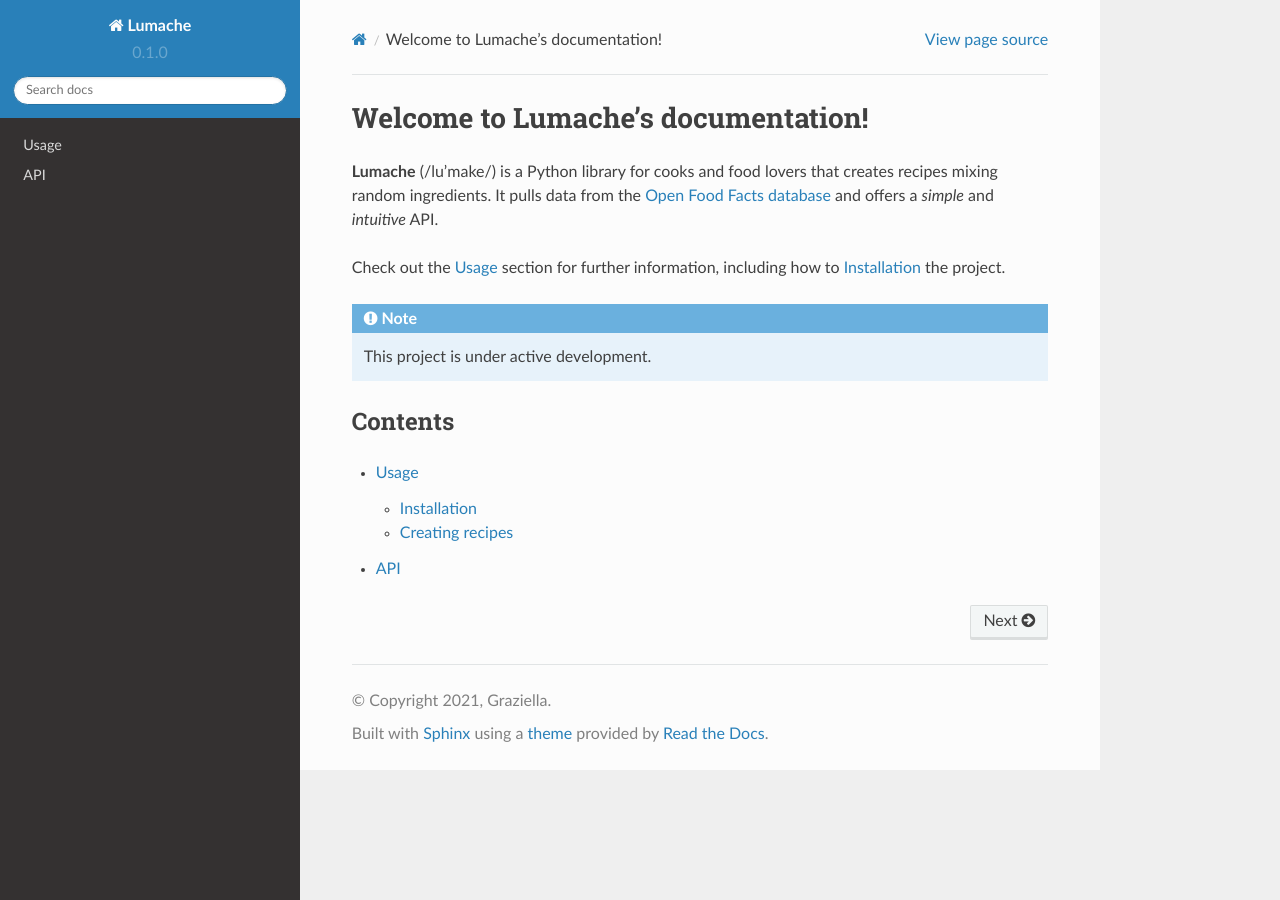
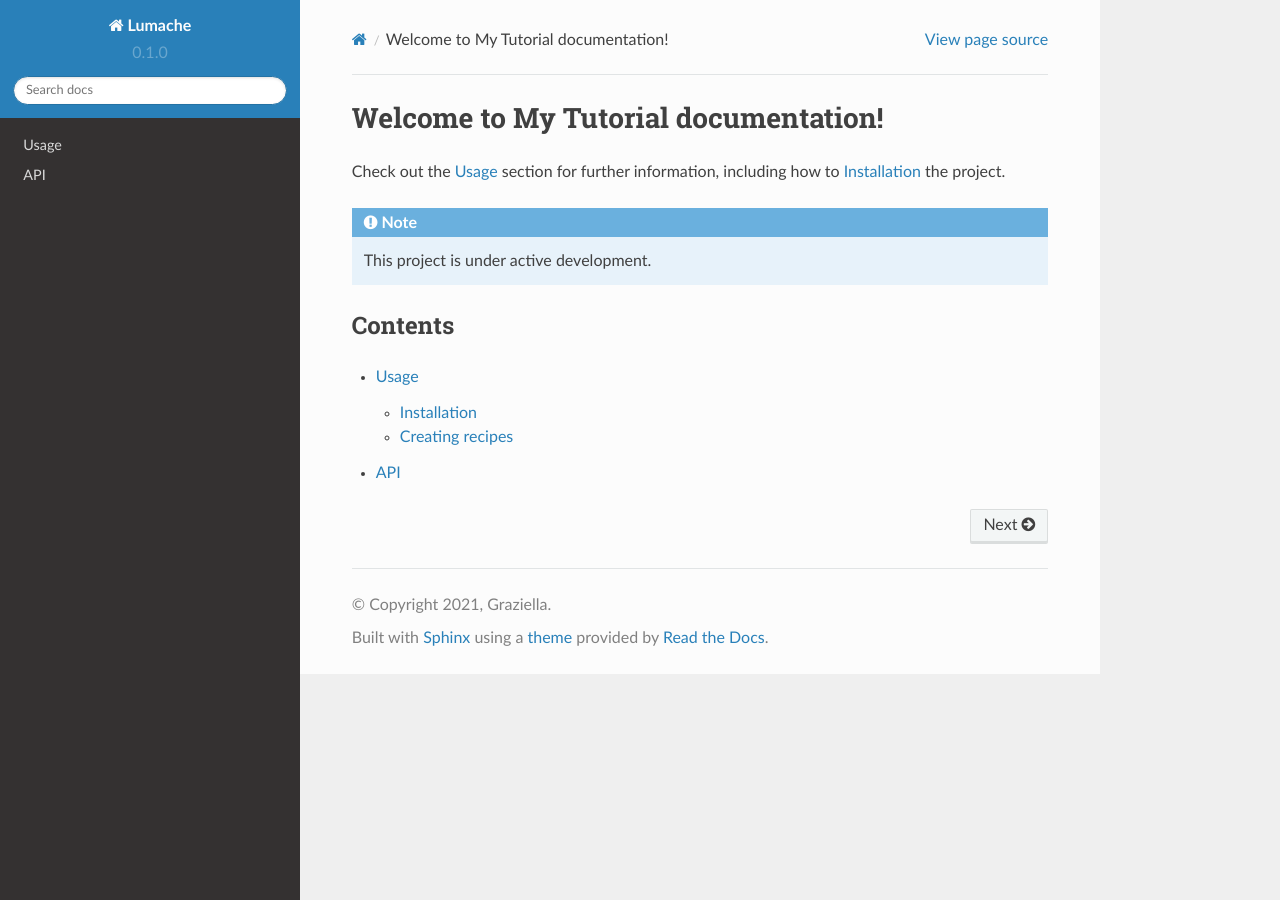
Before and after one commit to lkk688/mytutorial, a Sphinx documentation site: the page built from docs/source/index.rst, in a window 1280 px wide. Built offline with Sphinx 7.4.7 and the Read the Docs theme 2.0.0, drawn with Linux system fonts in a browser that asks for light colours.

Commit message:
Update index.rst

```diff
--- a/docs/source/index.rst
+++ b/docs/source/index.rst
@@ -1,10 +1,5 @@
-Welcome to Lumache's documentation!
+Welcome to My Tutorial documentation!
 ===================================
-
-**Lumache** (/lu'make/) is a Python library for cooks and food lovers
-that creates recipes mixing random ingredients.
-It pulls data from the `Open Food Facts database <https://world.openfoodfacts.org/>`_
-and offers a *simple* and *intuitive* API.
 
 Check out the :doc:`usage` section for further information, including
 how to :ref:`installation` the project.
```
